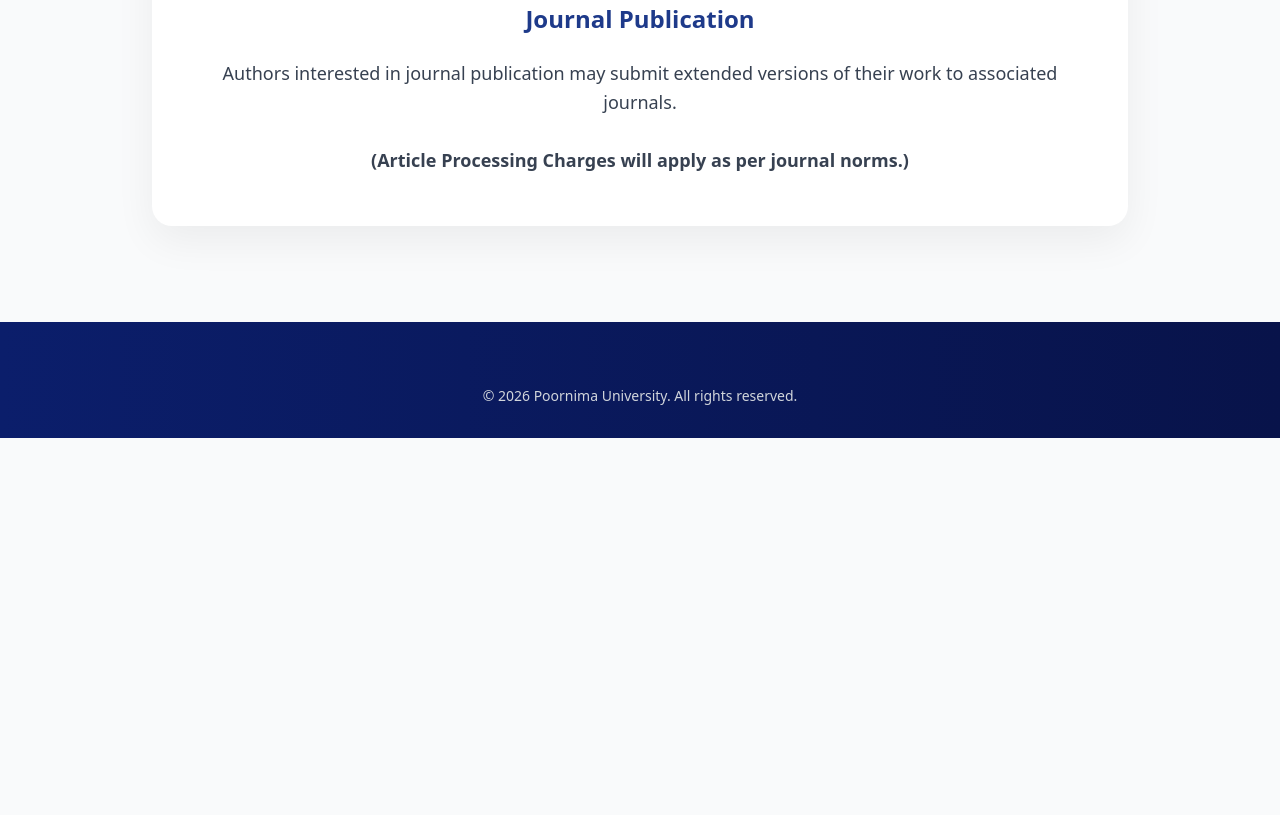
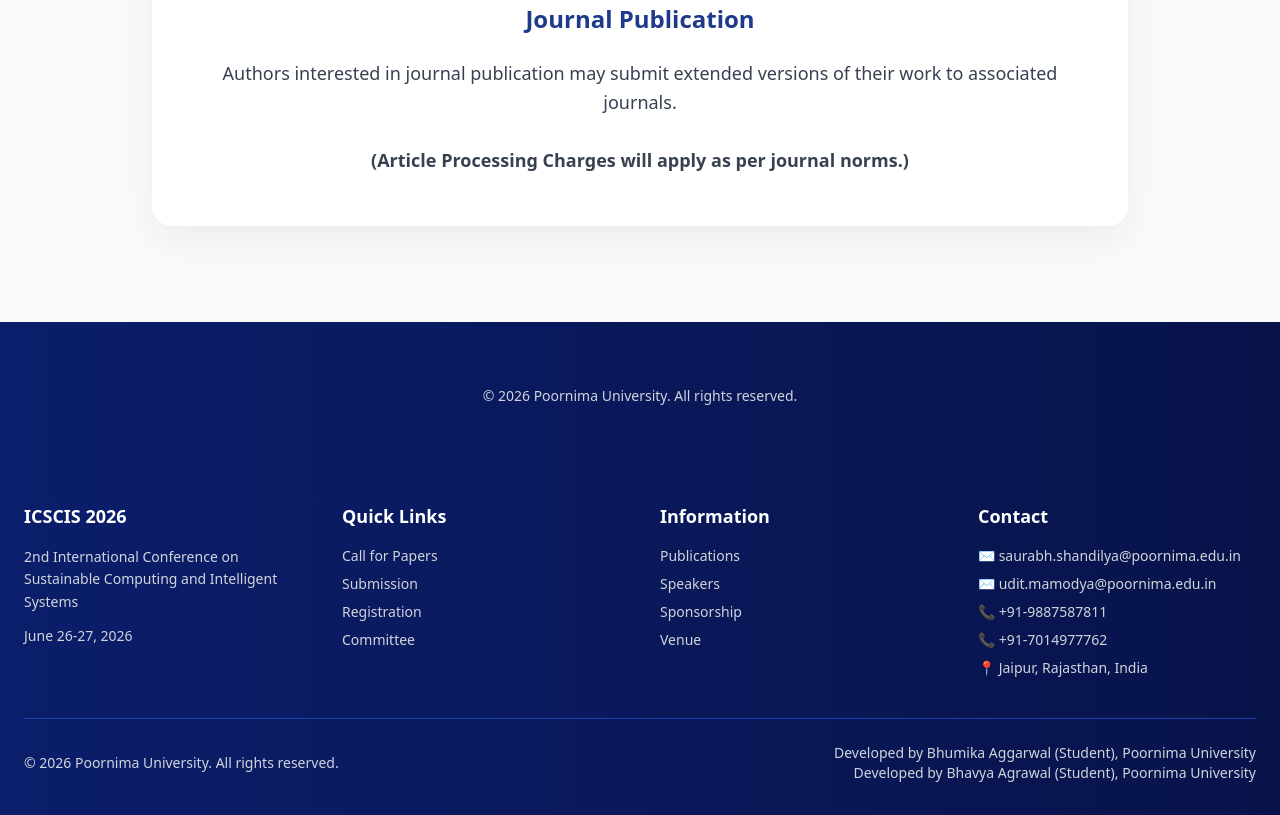
Before and after one commit to BhavyaAgrawa12/icscis-website, a website: page publications.html in a window 1280 px wide. Shown: the part 1276-2091 px from the top of the page. Before the commit the page ends 1714 px from the top, so only its background shows below. Drawn offline with Linux system fonts and the light colour scheme.

Commit message:
Co-authored-by: Bhumika-Aggarwal <Bhumika-Aggarwal@users.noreply.github.com>

```diff
--- a/publications.html
+++ b/publications.html
@@ -217,6 +217,72 @@ document.addEventListener("DOMContentLoaded", function () {
   sections.forEach(section => observer.observe(section));
 });
 </script>
+<footer class="bg-gradient-to-r from-[#0b1e6b] to-[#08134a] text-white pt-16 pb-8">
+  <div class="max-w-7xl mx-auto px-6">
 
+    <!-- Top Grid -->
+    <div class="grid md:grid-cols-4 gap-10 mb-10">
+
+      <!-- Column 1 -->
+      <div>
+        <h3 class="font-semibold text-lg mb-4">ICSCIS 2026</h3>
+        <p class="text-sm text-gray-300 leading-relaxed">
+          2nd International Conference on Sustainable Computing and Intelligent Systems
+        </p>
+        <p class="text-sm text-gray-300 mt-3">
+          June 26-27, 2026
+        </p>
+      </div>
+
+      <!-- Column 2 -->
+      <div>
+        <h3 class="font-semibold text-lg mb-4">Quick Links</h3>
+        <ul class="space-y-2 text-sm text-gray-300">
+          <li><a href="call-for-papers.html" class="hover:text-white transition">Call for Papers</a></li>
+          <li><a href="submission.html" class="hover:text-white transition">Submission</a></li>
+          <li><a href="registration.html" class="hover:text-white transition">Registration</a></li>
+          <li><a href="committee.html" class="hover:text-white transition">Committee</a></li>
+        </ul>
+      </div>
+
+      <!-- Column 3 -->
+      <div>
+        <h3 class="font-semibold text-lg mb-4">Information</h3>
+        <ul class="space-y-2 text-sm text-gray-300">
+          <li><a href="publications.html" class="hover:text-white transition">Publications</a></li>
+          <li><a href="speakers.html" class="hover:text-white transition">Speakers</a></li>
+          <li><a href="sponsorship.html" class="hover:text-white transition">Sponsorship</a></li>
+          <li><a href="venue.html" class="hover:text-white transition">Venue</a></li>
+        </ul>
+      </div>
+
+      <!-- Column 4 -->
+      <div>
+        <h3 class="font-semibold text-lg mb-4">Contact</h3>
+        <ul class="space-y-2 text-sm text-gray-300">
+          <li>✉ saurabh.shandilya@poornima.edu.in</li>
+          <li>✉ udit.mamodya@poornima.edu.in</li>
+          <li>📞 +91-9887587811</li>
+          <li>📞 +91-7014977762</li>
+          <li>📍 Jaipur, Rajasthan, India</li>
+        </ul>
+      </div>
+
+    </div>
+
+    <!-- Divider -->
+    <!-- Divider -->
+<div class="border-t border-blue-800 pt-6 mt-6 flex flex-col md:flex-row justify-between items-center text-sm text-gray-300">
+
+  <p>© 2026 Poornima University. All rights reserved.</p>
+
+  <div class="text-center md:text-right mt-3 md:mt-0">
+    <p>Developed by Bhumika Aggarwal (Student), Poornima University</p>
+    <p>Developed by Bhavya Agrawal (Student), Poornima University</p>
+  </div>
+
+</div>
+  </div>
+</footer>
 </body>
 </html>
```
Also changed, not shown: special-sessions.html (+66 -0 lines).
